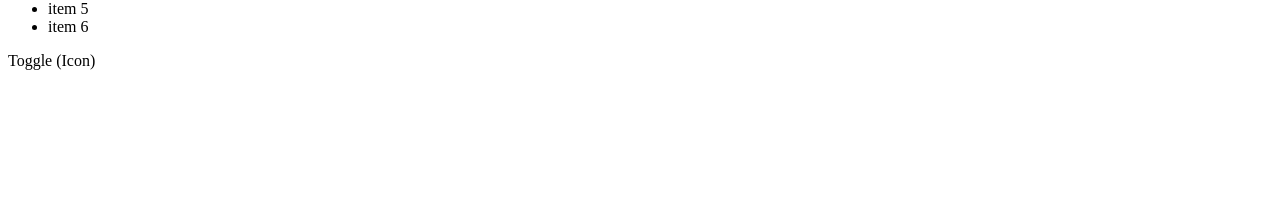
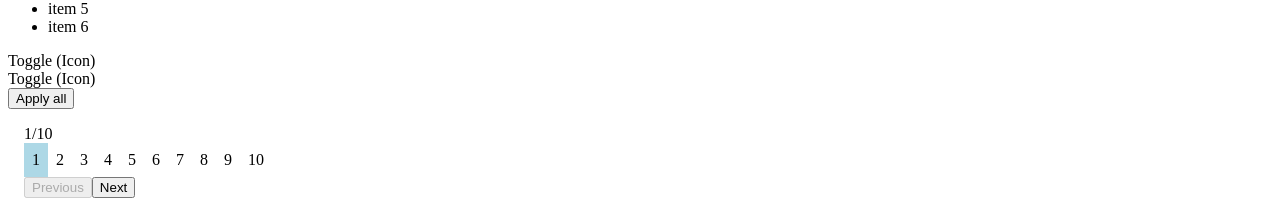
Before and after one commit to mikaeileghbal/react-patterns, a React (Create React App) app: page / in a window 1280 px wide. Shown: the part 902-1121 px from the top of the page. Before the commit the page ends 980 px from the top, so only its background shows below. Built offline with nearby package versions, Linux system fonts and the light colour scheme; no server answers.

Commit message:
Add Selection group and Pager

```diff
--- a/public/index.html
+++ b/public/index.html
@@ -24,6 +24,9 @@
       work correctly both with client-side routing and a non-root public URL.
       Learn how to configure a non-root public URL by running `npm run build`.
     -->
+
+    <!-- <link rel="preload" as="script" href="critical.js" /> -->
+
     <title>React App</title>
   </head>
   <body>
--- a/src/App.js
+++ b/src/App.js
@@ -1,4 +1,5 @@
 import React from "react";
+import Pager from "./components/Pager/Pager";
 import TweetSearchResult from "./components/TweetSearchResult";
 import FlyoutMenu from "./patterns/Compound/FlyoutMenu";
 import DogImages from "./patterns/ContainerPresentational/DogImages";
@@ -79,6 +80,7 @@ export default function App() {
       <div>
         <FlyoutMenu />
       </div>
+      <Pager pageCount={10} />
     </>
   );
 }
--- /dev/null
+++ b/src/components/Pager/Pager.js
@@ -0,0 +1,58 @@
+import React, { useState } from "react";
+import "./style.css";
+
+export default function Pager({ pageCount }) {
+  const [page, setPage] = useState(1);
+  const pages = new Array(pageCount).fill(0);
+
+  for (let index = 0; index < pages.length; index++) {
+    pages[index] = index + 1;
+  }
+
+  function handlePrevious() {
+    if (page > 1) setPage((page) => page - 1);
+  }
+
+  function handleNext() {
+    if (page < pageCount) setPage((page) => page + 1);
+  }
+
+  return (
+    <div className="pager-container">
+      <PageStatus page={page} pageCount={pageCount} />
+      <Pages page={page} pages={pages} />
+
+      <button disabled={page === 1} onClick={handlePrevious}>
+        Previous
+      </button>
+      <button disabled={page === pageCount} onClick={handleNext}>
+        Next
+      </button>
+    </div>
+  );
+}
+
+function PageStatus({ page, pageCount }) {
+  return (
+    <div>
+      {page}/{pageCount}
+    </div>
+  );
+}
+
+function Pages({ pages, page }) {
+  return (
+    <div>
+      {pages.map((item) => (
+        <Page key={item} page={item} current={page === item} />
+      ))}
+    </div>
+  );
+}
+
+function Page({ page, current }) {
+  function getCurrentStyle(current) {
+    return current ? "page current-page" : "page";
+  }
+  return <span className={getCurrentStyle(current)}>{page}</span>;
+}
--- /dev/null
+++ b/src/components/Pager/style.css
@@ -0,0 +1,10 @@
+.pager-container {
+  padding: 1rem;
+}
+.page {
+  display: inline-block;
+  padding: 0.5rem;
+}
+.current-page {
+  background-color: lightblue;
+}
--- a/src/patterns/Compound/FlyoutMenu.js
+++ b/src/patterns/Compound/FlyoutMenu.js
@@ -1,15 +1,37 @@
-import React, { createContext, useContext, useState } from "react";
+import React, { createContext, useContext, useEffect, useState } from "react";
+
+const GroupSelectionContext = createContext();
 
 export default function FlyoutMenu() {
+  const [groupSelection, setGroupSelection] = useState({});
+
+  useEffect(() => {
+    console.log(groupSelection);
+  }, [groupSelection]);
+
   return (
     <div>
-      <FlyOut>
-        <FlyOut.Toggle />
-        <FlyOut.List>
-          <FlyOut.Item>Edit</FlyOut.Item>
-          <FlyOut.Item>Delete</FlyOut.Item>
-        </FlyOut.List>
-      </FlyOut>
+      <GroupSelectionContext.Provider
+        value={{ groupSelection, setGroupSelection }}
+      >
+        <FlyOut>
+          <FlyOut.Toggle />
+          <FlyOut.List>
+            <FlyOut.Item name="add">Add</FlyOut.Item>
+            <FlyOut.Item name="update">Updat</FlyOut.Item>
+          </FlyOut.List>
+        </FlyOut>
+        <FlyOut>
+          <FlyOut.Toggle />
+          <FlyOut.List>
+            <FlyOut.Item name="edit">Edit</FlyOut.Item>
+            <FlyOut.Item name="delete">Delete</FlyOut.Item>
+          </FlyOut.List>
+        </FlyOut>
+        <div>
+          <button>Apply all</button>
+        </div>
+      </GroupSelectionContext.Provider>
     </div>
   );
 }
@@ -18,9 +40,19 @@ const FlyOutContext = createContext();
 
 function FlyOut({ children }) {
   const [open, toggle] = useState(false);
+  const [selection, setSelection] = useState({});
+
+  const { groupSelection, setGroupSelection } = useContext(
+    GroupSelectionContext
+  );
+
+  useEffect(() => {
+    console.log(selection);
+    setGroupSelection({ ...groupSelection, ...selection });
+  }, [selection]);
 
   return (
-    <FlyOutContext.Provider value={{ open, toggle }}>
+    <FlyOutContext.Provider value={{ open, toggle, selection, setSelection }}>
       {children}
     </FlyOutContext.Provider>
   );
@@ -36,8 +68,24 @@ function List({ children }) {
   return open && <ul>{children}</ul>;
 }
 
-function Item({ children }) {
-  return <li>{children}</li>;
+function Item({ children, name }) {
+  const { selection, setSelection } = useContext(FlyOutContext);
+
+  return (
+    <div>
+      <label>
+        <input
+          name={name}
+          type="checkbox"
+          value={selection[name]}
+          onChange={(e) =>
+            setSelection({ ...selection, [e.target.name]: e.target.checked })
+          }
+        />
+        {children}
+      </label>
+    </div>
+  );
 }
 
 FlyOut.Toggle = Toggle;
```
